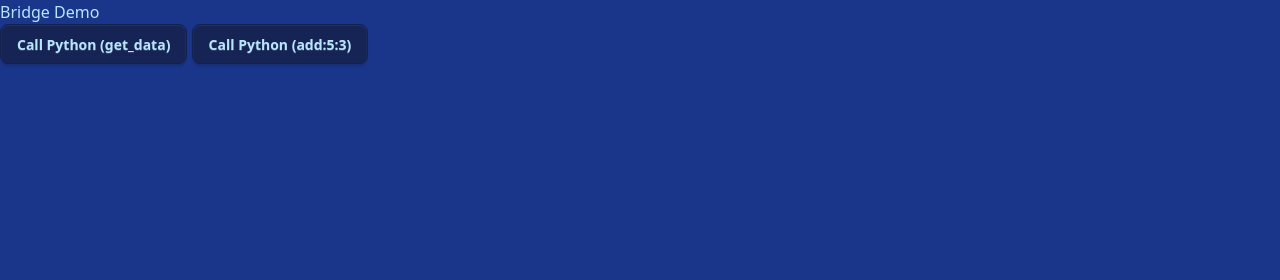
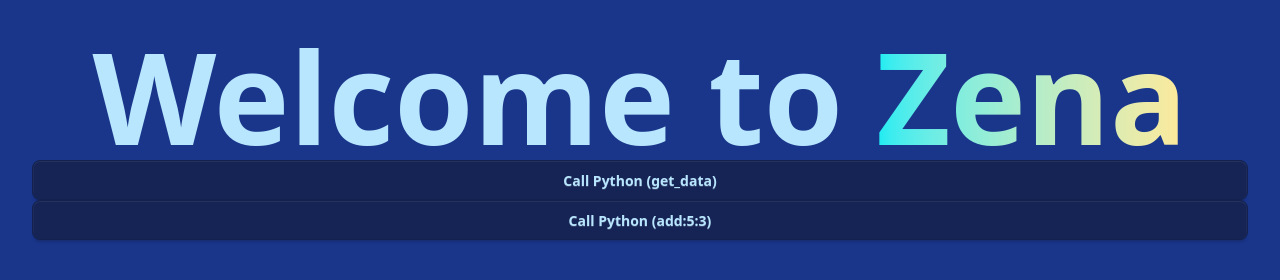
Before and after one commit to Zena-Linux/Zena-Setup, a website: page src/ui/index.html in a window 1280 px wide. Drawn offline with Linux system fonts and the light colour scheme.

Commit message:
welcome to zena

```diff
--- a/src/ui/index.html
+++ b/src/ui/index.html
@@ -1,17 +1,23 @@
 <!DOCTYPE html>
 <html>
+
 <head>
   <meta charset="UTF-8">
-    <meta name="viewport" content="width=device-width, initial-scale=1.0">
   <link rel="stylesheet" href="styles.css">
-    <title>Desktop App</title>
 </head>
-<body>
-    <h1>Bridge Demo</h1>
+
+<body class="bg-base-100 flex flex-col p-8 text-center min-h-screen">
+  <h1 class="text-9xl font-bold">
+    Welcome to
+    <span class="bg-linear-to-r from-primary to-accent bg-clip-text text-transparent">
+      Zena
+    </span>
+  </h1>
   <button class="btn" id="btnGet">Call Python (get_data)</button>
   <button class="btn" id="btnAdd">Call Python (add:5:3)</button>
   <p id="output"></p>
 
   <script src="script.js"></script>
 </body>
+
 </html>
--- a/src/ui/script.js
+++ b/src/ui/script.js
@@ -1,4 +1,3 @@
-// Send a message to the Python bridge
 function callPython(message) {
     if (window.webkit && window.webkit.messageHandlers.pythonHandler) {
         window.webkit.messageHandlers.pythonHandler.postMessage(message);
@@ -7,12 +6,10 @@ function callPython(message) {
     }
 }
 
-// Called by Python via evaluate_javascript()
 window.receiveFromPython = function(text) {
     document.getElementById("output").innerText = text;
 };
 
-// Example bindings
 document.getElementById("btnGet").addEventListener("click", () => {
     callPython("get_data");
 });
```
Also changed, not shown: src/ui/styles.css. Lines whose indentation alone changed are shown as unchanged.
